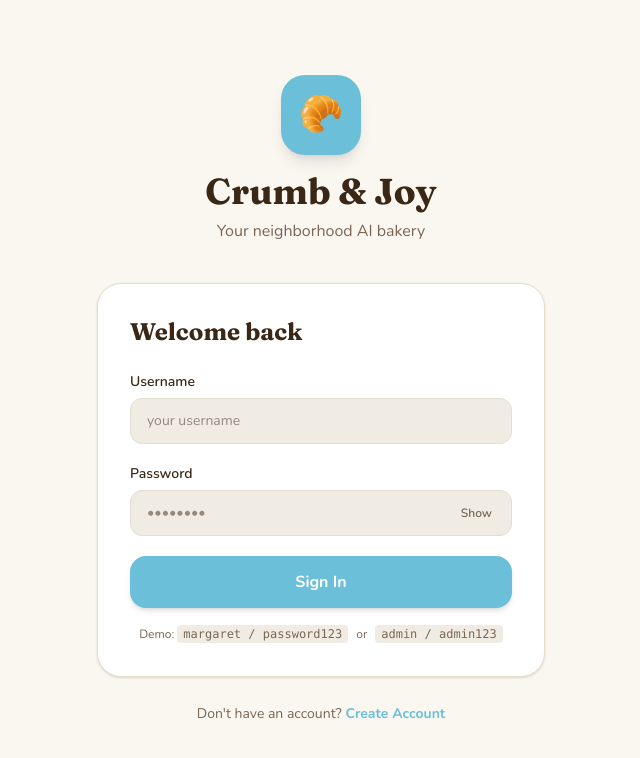
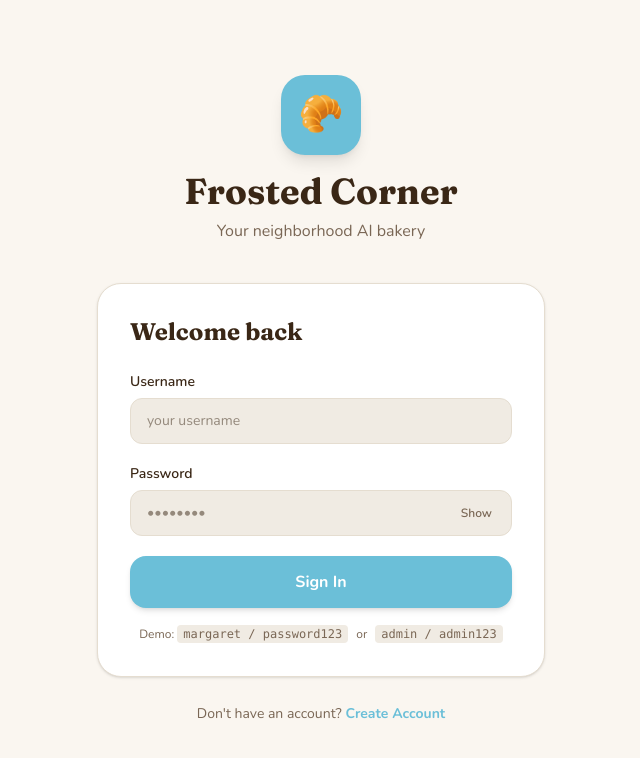
Before and after one commit to Hkasarag/Dessert_Architects, a React (Vite) app: page / in a window 1280 px wide. Shown: the top 758 px of the page, without its empty margins (319-959 px from the left). Built offline with nearby package versions, Linux system fonts and the light colour scheme; the HTML template or start-up script is replaced by a standard one.

Commit message:
Updated Crumb and Joy (lame) to Frosted Corner (cool)

```diff
--- a/src/components/Sidebar.tsx
+++ b/src/components/Sidebar.tsx
@@ -61,7 +61,7 @@ export default function Sidebar() {
           </div>
           <div>
             <div className="font-bold text-lg leading-tight" style={{ fontFamily: 'Fraunces, serif', color: 'var(--foreground)' }}>
-              Crumb & Joy
+              Frosted Corner
             </div>
             <div className="text-xs" style={{ color: 'var(--muted-foreground)' }}>
               {isAdmin ? 'Admin Portal' : 'Neighborhood Bakery'}
--- a/src/context/AuthContext.tsx
+++ b/src/context/AuthContext.tsx
@@ -52,14 +52,14 @@ const SEED_ACCOUNTS: Array<SignupData & { profile: UserProfile }> = [
   {
     username: 'admin',
     password: 'admin123',
-    email: 'admin@crumbandjoy.com',
+    email: 'admin@frostedcorner.com',
     phone: '+1 (555) 000-0001',
     dob: '1985-01-01',
     address: '1 Bakery HQ Plaza, Chicago, IL 60601',
     role: 'admin',
     profile: {
       username: 'admin',
-      email: 'admin@crumbandjoy.com',
+      email: 'admin@frostedcorner.com',
       phone: '+1 (555) 000-0001',
       dob: '1985-01-01',
       address: '1 Bakery HQ Plaza, Chicago, IL 60601',
--- a/src/pages/AdminHome.tsx
+++ b/src/pages/AdminHome.tsx
@@ -110,7 +110,7 @@ export default function AdminHome() {
       <div className="flex items-start justify-between gap-4 flex-wrap">
         <div>
           <h1 className="text-4xl font-bold" style={{ fontFamily: 'Fraunces, serif' }}>Bulk Ingredient Ordering</h1>
-          <p className="mt-1" style={{ color: 'var(--muted-foreground)' }}>Order supplies directly from Crumb & Joy HQ. Bulk pricing applied automatically.</p>
+          <p className="mt-1" style={{ color: 'var(--muted-foreground)' }}>Order supplies directly from Frosted Corner. Bulk pricing applied automatically.</p>
         </div>
         <div className="flex items-center gap-2 px-4 py-2 rounded-xl text-sm font-bold" style={{ background: '#E8F5FF', color: 'var(--primary)' }}>🏭 Franchise Portal</div>
       </div>
--- a/src/pages/Home.tsx
+++ b/src/pages/Home.tsx
@@ -58,6 +58,7 @@ const allProducts = [
   { id: 112, name: 'Banana Bread Slice', desc: 'Moist, walnut-studded, house recipe', price: 3.75, image: 'photo-1481391319762-47dff72954d9', category: 'Weekend Brunch Picks ☀️' },
 ]
 
+//This will be generated dynamically in the future, but for now we can hardcode some categories for the AI to recommend products from.
 const categories = [
   { label: 'Chocolate Lovers 🍫', bg: '#FFF0E0' },
   { label: 'Fresh From The Oven 🥐', bg: '#FFF8E8' },
--- a/src/pages/Login.tsx
+++ b/src/pages/Login.tsx
@@ -32,7 +32,7 @@ export default function Login({ onGoSignup }: Props) {
             className="w-20 h-20 rounded-3xl flex items-center justify-center text-4xl mx-auto mb-4 shadow-lg"
             style={{ background: 'var(--primary)' }}
           >🥐</div>
-          <h1 className="text-4xl font-bold" style={{ fontFamily: 'Fraunces, serif' }}>Crumb & Joy</h1>
+          <h1 className="text-4xl font-bold" style={{ fontFamily: 'Fraunces, serif' }}>Frosted Corner</h1>
           <p className="mt-2 text-base" style={{ color: 'var(--muted-foreground)' }}>Your neighborhood AI bakery</p>
         </div>
 
--- a/src/pages/Profile.tsx
+++ b/src/pages/Profile.tsx
@@ -210,7 +210,7 @@ export default function Profile() {
           <svg width="16" height="16" fill="none" stroke="currentColor" strokeWidth="2" viewBox="0 0 24 24">
             <path d="M9 21H5a2 2 0 0 1-2-2V5a2 2 0 0 1 2-2h4"/><polyline points="16 17 21 12 16 7"/><line x1="21" y1="12" x2="9" y2="12"/>
           </svg>
-          Sign Out of Crumb & Joy
+          Sign Out of Frosted Corner
         </button>
       </section>
     </div>
--- a/src/pages/SignUp.tsx
+++ b/src/pages/SignUp.tsx
@@ -52,7 +52,7 @@ export default function SignUp({ onGoLogin }: Props) {
             className="w-16 h-16 rounded-3xl flex items-center justify-center text-3xl mx-auto mb-3 shadow-md"
             style={{ background: 'var(--primary)' }}
           >🥐</div>
-          <h1 className="text-3xl font-bold" style={{ fontFamily: 'Fraunces, serif' }}>Join Crumb & Joy</h1>
+          <h1 className="text-3xl font-bold" style={{ fontFamily: 'Fraunces, serif' }}>Join Frosted Corner</h1>
           <p className="mt-1.5 text-sm" style={{ color: 'var(--muted-foreground)' }}>Fresh treats, personalized for you</p>
         </div>
 
```
Also changed, not shown: 1 other file (tests, documents, lock files or other folders).
